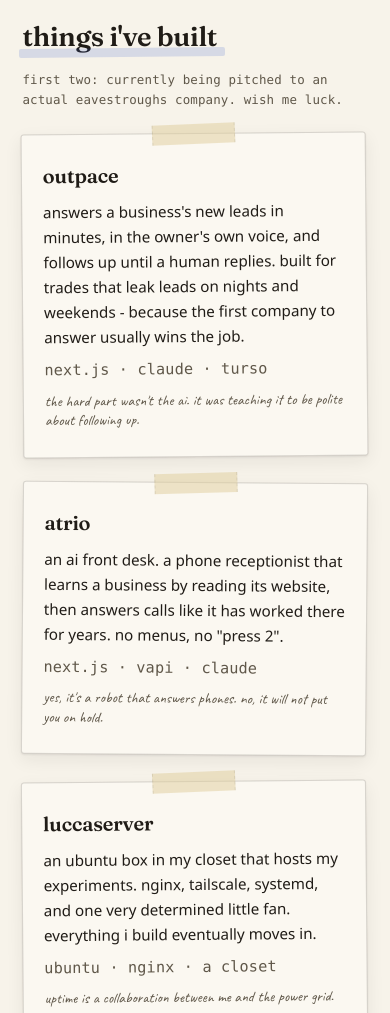
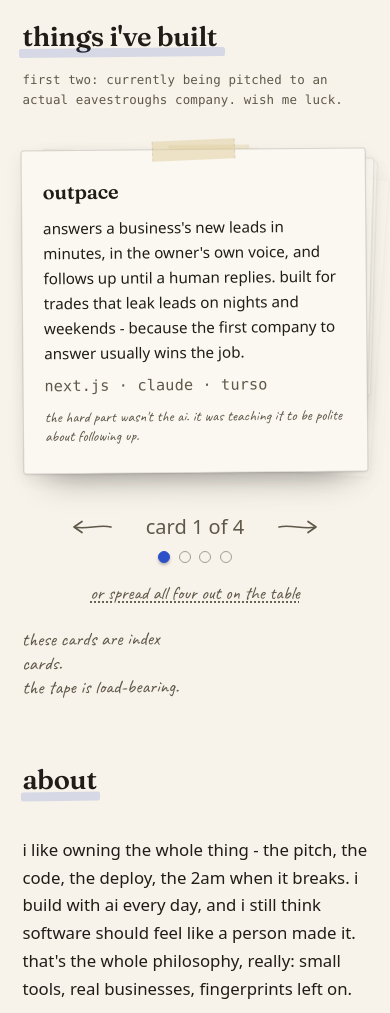
Before and after one commit to luccahp1/portfolio, a plain HTML site: page index.html in a window 390 px wide. Shown: the part 920-1933 px from the top of the page. Drawn offline with Linux system fonts and the light colour scheme.

Commit message:
v1.6: the project cards are a pile now - flip them, fling them, or spread them out
the four project cards were a 2x2 grid. they are now a stack on a desk: the
front one is readable, three lean up behind it. flip with the pencil arrows,
the thumbtack row, the arrow keys while the pile has focus, or by grabbing a
card and flinging it sideways. it wraps around.

a handwritten "or spread all four out on the table" toggle drops straight back
to the original grid. that is also the accessibility escape hatch, since the
cards behind the front one are inert and a screen reader should not have to
flip a carousel to read four index cards.

how it works: every card got wrapped in a .rolo-slot, and js only sets --d on
each slot (0 = front). one css rule turns depth into transform, opacity and
z-index, so a flip is just re-numbering the slots and letting transitions run.
no sequencing, nothing to get stuck half-animated.

two rules this respects on purpose:
- transforms go on the slot, never on the card. .card is already spoken for by
  tilt-a/tilt-b and by the tape incident (.fallen/.pinned), and a third owner
  of one property is how you get a bug you cannot find.
- arrow keys are bound to the pile and its controls, never to document. bound
  globally they would feed junk to the konami blueprint egg in main.js.

the pile carries a js-measured min-height (the tallest card) so flipping never
makes the page jump, re-measured on resize and on fonts.ready. the lean shrinks
on narrow screens so a phone never scrolls sideways. nothing persists: a reload
always deals card 1.

```diff
--- a/css/style.css
+++ b/css/style.css
@@ -205,6 +205,125 @@
 .card p { margin: 0.5rem 0; font-size: 0.95rem; }
 .stack { color: var(--ink-soft); }
 .card-note { color: var(--ink-soft); font-size: 1.15rem; }
+
+/* ---------- the pile ----------
+   four index cards stacked on a desk. rolo.js adds .rolo-on and drives each
+   slot's --d (0 = the one you're reading, 3 = bottom of the pile). every
+   transform lives on the SLOT, never the card: the card's own transform is
+   spoken for by tilt-a/tilt-b and by the tape incident (.fallen/.pinned).
+   no js, or "spread them out" on, and this is the plain grid it always was. */
+.rolo-slot { position: relative; }
+
+.cards.rolo-on {
+  display: block;
+  position: relative;
+  margin-top: 2.4rem;          /* room for the back of the pile to lean up */
+  touch-action: pan-y;         /* horizontal is ours, vertical is the page's */
+  --step-x: 17px;              /* how far each card behind leans right */
+  --step-y: -11px;             /* and up */
+}
+/* a narrow screen cannot spare 51px of lean, or the page scrolls sideways */
+@media (max-width: 560px) {
+  .cards.rolo-on { --step-x: 8px; --step-y: -6px; }
+}
+
+.cards.rolo-on .rolo-slot {
+  --d: 0;
+  position: absolute;
+  top: 0; left: 0; right: 0;
+  z-index: calc(20 - var(--d));
+  opacity: calc(1 - var(--d) * 0.28);
+  transform:
+    translate3d(calc(var(--d) * var(--step-x)), calc(var(--d) * var(--step-y)), 0)
+    scale(calc(1 - var(--d) * 0.038))
+    rotate(calc(var(--d) * 1.1deg));
+  transform-origin: 50% 100%;
+  transition: transform 0.52s cubic-bezier(0.22, 0.86, 0.3, 1),
+              opacity 0.42s ease;
+  will-change: transform;
+}
+
+/* only the front card is live. the rest are scenery until they come forward. */
+.cards.rolo-on .rolo-slot[inert] { pointer-events: none; }
+.cards.rolo-on .rolo-slot:not(.is-front) .card { box-shadow: var(--shadow); }
+.cards.rolo-on .rolo-slot.is-front .card {
+  box-shadow: var(--shadow), 0 26px 34px -24px rgba(0, 0, 0, 0.38);
+}
+
+/* the front card sits in the flow of the pile's measured height */
+.cards.rolo-on .rolo-slot.is-front { position: relative; }
+
+/* ---------- pile controls ---------- */
+.rolo-bar {
+  display: flex; align-items: center; justify-content: center;
+  gap: 0.35rem;
+  margin: 1.5rem 0 0;
+}
+
+.rolo-arm {
+  appearance: none; border: 0; background: none;
+  padding: 0.25rem 0.5rem;
+  color: var(--ink-soft);
+  cursor: pointer;
+  border-radius: 4px;
+  transition: color 0.2s ease, transform 0.2s ease;
+}
+.rolo-arm svg { display: block; width: 42px; height: 20px; overflow: visible; }
+.rolo-arm svg path {
+  fill: none; stroke: currentColor; stroke-width: 1.7;
+  stroke-linecap: round; stroke-linejoin: round;
+}
+.rolo-arm:hover { color: var(--pen); transform: translateY(-1px); }
+.rolo-arm[data-dir="-1"]:hover { transform: translateX(-3px); }
+.rolo-arm[data-dir="1"]:hover { transform: translateX(3px); }
+.rolo-arm:focus-visible { outline: 2px solid var(--pen); outline-offset: 3px; }
+
+.rolo-count {
+  min-width: 8.5rem; text-align: center;
+  margin: 0; font-size: 1.25rem;
+  color: var(--ink-soft);
+  user-select: none;
+}
+
+/* the thumbtacks. one per card, the front one pressed in. */
+.rolo-tacks { display: flex; justify-content: center; gap: 0.55rem; margin: 0.5rem 0 0; }
+.rolo-tack {
+  appearance: none; padding: 0; cursor: pointer;
+  width: 12px; height: 12px; border-radius: 50%;
+  background: transparent;
+  border: 1.6px solid var(--ink-soft);
+  opacity: 0.55;
+  transition: background-color 0.2s ease, opacity 0.2s ease, transform 0.2s ease;
+}
+.rolo-tack:hover { opacity: 1; transform: scale(1.15); }
+.rolo-tack[aria-current="true"] {
+  background: var(--pen); border-color: var(--pen);
+  opacity: 1;
+  box-shadow: 0 2px 3px rgba(0, 0, 0, 0.25);
+}
+.rolo-tack:focus-visible { outline: 2px solid var(--pen); outline-offset: 3px; }
+
+.rolo-spread {
+  display: block; margin: 0.9rem auto 0;
+  background: none; border: 0; padding: 0.2rem 0.4rem;
+  font-family: "Caveat", "Segoe Script", cursive;
+  font-size: 1.15rem; color: var(--ink-soft);
+  cursor: pointer; border-radius: 4px;
+  text-decoration: underline; text-decoration-style: dotted;
+  text-underline-offset: 3px;
+}
+.rolo-spread:hover { color: var(--pen); }
+.rolo-spread:focus-visible { outline: 2px solid var(--pen); outline-offset: 2px; }
+
+/* dragging the pile: no text selection mid-flick, and kill the transition so
+   the card tracks the finger instead of lagging behind it */
+.cards.rolo-dragging { user-select: none; }
+.cards.rolo-dragging .rolo-slot { transition: none; }
+
+@media (prefers-reduced-motion: reduce) {
+  .cards.rolo-on .rolo-slot { transition: none; }
+  .rolo-arm, .rolo-tack { transition: none; }
+}
 
 /* ---------- margin notes ---------- */
 .note {
--- a/index.html
+++ b/index.html
@@ -82,7 +82,11 @@
       <h2 id="work-h" class="display h2">things i've built<span class="h-under" aria-hidden="true"></span></h2>
       <p class="mono micro status-line">first two: currently being pitched to an actual eavestroughs company. wish me luck.</p>
 
-      <div class="cards">
+      <!-- the pile. four index cards on a desk; the front one is the one you're
+           reading. js turns this into a flippable stack - without it, or with
+           `spread` on, it's just a plain grid and everything stays readable. -->
+      <div class="cards" id="cards">
+        <div class="rolo-slot">
           <article class="card tilt-a" id="outpace">
             <span class="tape" aria-hidden="true"></span>
             <h3 class="display">outpace</h3>
@@ -92,7 +96,9 @@
             <p class="mono stack">next.js · claude · turso</p>
             <p class="hand card-note">the hard part wasn't the ai. it was teaching it to be polite about following up.</p>
           </article>
+        </div>
 
+        <div class="rolo-slot">
           <article class="card tilt-b" id="atrio">
             <span class="tape" aria-hidden="true"></span>
             <h3 class="display">atrio</h3>
@@ -101,7 +107,9 @@
             <p class="mono stack">next.js · vapi · claude</p>
             <p class="hand card-note">yes, it's a robot that answers phones. no, it will not put you on hold.</p>
           </article>
+        </div>
 
+        <div class="rolo-slot">
           <article class="card tilt-a" id="server">
             <span class="tape" aria-hidden="true"></span>
             <h3 class="display">luccaserver</h3>
@@ -110,7 +118,9 @@
             <p class="mono stack">ubuntu · nginx · a closet</p>
             <p class="hand card-note">uptime is a collaboration between me and the power grid.</p>
           </article>
+        </div>
 
+        <div class="rolo-slot">
           <article class="card tilt-b" id="site">
             <span class="tape" aria-hidden="true"></span>
             <h3 class="display">this site</h3>
@@ -121,6 +131,7 @@
             <p class="hand card-note">even the wobbles are on purpose. most of them.</p>
             <p><a href="https://github.com/luccahp1/portfolio">read the source →</a></p>
           </article>
+        </div>
       </div>
 
       <aside class="note note-left" aria-hidden="true">
@@ -202,6 +213,7 @@
             <li><strong>the lamp</strong> - the cord hanging top-right. it's a real rope: grab it and pull, any direction. it stretches, and when the tension is right the switch gives. swipe through it and it swings. pull it four times fast and it has opinions. ignore the warning and keep yanking… it snaps. sparks, flicker, the works. (i fix it. eventually. the repair tape stays.)</li>
             <li><strong>the second snap</strong> - break the cord again after the repair and i stop being nice: duct tape, a real wall switch, zero physics. the terminal's <code>rewire</code> command earns you the string back. i can't believe i added that.</li>
             <li><strong>the physics sliders</strong> - type <code>physics</code> in the terminal. gravity, damping, stretch, segments - the cord obeys in real time. nothing you set is ever saved, so break it with total confidence.</li>
+            <li><strong>the pile</strong> - the project cards are a stack on a desk, not a grid. flip through with the pencil arrows, the thumbtacks under them, the <kbd>←</kbd> <kbd>→</kbd> keys, or just grab a card and fling it sideways. if you would rather see all four at once, there's a line under the pile that spreads them out on the table.</li>
             <li><strong>the tape</strong> - it's holding the project cards up. grab one and pull it off. the card falls, and a very small lucca comes to pin it back with a real thumbtack - a different pin, spot, and angle every time. he does not use a level.</li>
             <li><strong>the vouch card</strong> - the button in the vouches section. typing a company summons a bonus question out of thin air. that's not a bug, that's logic.</li>
             <li><strong>leave &amp; come back</strong> - the tab title misses you, and the favicon lies down for a nap while you're gone.</li>
@@ -341,5 +353,6 @@
   <script src="js/terminal.js" defer></script>
   <script src="js/tape.js" defer></script>
   <script src="js/vouch.js" defer></script>
+  <script src="js/rolo.js" defer></script>
 </body>
 </html>
--- /dev/null
+++ b/js/rolo.js
@@ -0,0 +1,211 @@
+/* the pile. four index cards on a desk: you read the front one, the rest wait
+   their turn behind it. flip with the pencil arrows, the thumbtacks, a swipe,
+   or the arrow keys while the pile has focus.
+
+   two rules this file will not break:
+   1. every transform lands on the .rolo-slot wrapper, never on .card itself.
+      the card's transform already has two owners (tilt-a/tilt-b, and the tape
+      incident's .fallen/.pinned) and a third would just fight them.
+   2. arrow keys are only handled when focus is inside the pile. bound globally
+      they would feed the konami blueprint egg in main.js garbage.
+
+   no js means no .rolo-on, which means this stays the plain grid it was born as.
+   same for "spread them out on the table" - that's the escape hatch for anyone
+   who would rather see all four at once, screen readers included. */
+
+(function () {
+  const wrap = document.getElementById("cards");
+  if (!wrap) return;
+
+  const slots = Array.from(wrap.querySelectorAll(".rolo-slot"));
+  if (slots.length < 2) return;
+
+  const cardOf = (slot) => slot.firstElementChild;
+  const nameOf = (slot) => (cardOf(slot).querySelector("h3")?.textContent || "card").trim();
+
+  /* ---------- the controls, built here so a no-js visitor gets none ---------- */
+  const ARROW = {
+    "-1": '<svg viewBox="0 0 42 20" aria-hidden="true"><path d="M40 10 C 28 7, 16 13, 3 10 M11 4.5 L3 10 L11 15.5"/></svg>',
+    "1":  '<svg viewBox="0 0 42 20" aria-hidden="true"><path d="M2 10 C 14 7, 26 13, 39 10 M31 4.5 L39 10 L31 15.5"/></svg>',
+  };
+
+  function arm(dir, label) {
+    const b = document.createElement("button");
+    b.type = "button";
+    b.className = "rolo-arm";
+    b.dataset.dir = String(dir);
+    b.setAttribute("aria-label", label);
+    b.innerHTML = ARROW[String(dir)];
+    b.addEventListener("click", () => go(dir));
+    return b;
+  }
+
+  const ui = document.createElement("div");
+  ui.className = "rolo-ui";
+
+  const bar = document.createElement("div");
+  bar.className = "rolo-bar";
+
+  const count = document.createElement("p");
+  count.className = "rolo-count";
+  count.setAttribute("role", "status");
+  count.setAttribute("aria-live", "polite");
+
+  bar.append(arm(-1, "previous card"), count, arm(1, "next card"));
+
+  const tackRow = document.createElement("div");
+  tackRow.className = "rolo-tacks";
+  tackRow.setAttribute("role", "group");
+  tackRow.setAttribute("aria-label", "pick a card");
+
+  const tacks = slots.map((slot, k) => {
+    const t = document.createElement("button");
+    t.type = "button";
+    t.className = "rolo-tack";
+    t.setAttribute("aria-label", nameOf(slot));
+    t.addEventListener("click", () => to(k));
+    tackRow.appendChild(t);
+    return t;
+  });
+
+  const spreadBtn = document.createElement("button");
+  spreadBtn.type = "button";
+  spreadBtn.className = "rolo-spread";
+  spreadBtn.setAttribute("aria-pressed", "false");
+  spreadBtn.addEventListener("click", () => setSpread(!spreadOn));
+
+  ui.append(bar, tackRow, spreadBtn);
+  wrap.insertAdjacentElement("afterend", ui);
+
+  /* ---------- state ---------- */
+  let i = 0;
+  let spreadOn = false;
+
+  function render() {
+    const n = slots.length;
+    slots.forEach((slot, k) => {
+      const d = (k - i + n) % n;
+      slot.style.setProperty("--d", d);
+      const front = d === 0;
+      slot.classList.toggle("is-front", front);
+      // only the front card is reachable: the ones behind it are decoration,
+      // and tabbing into a card you cannot read is a trap.
+      if (front) {
+        slot.removeAttribute("inert");
+        slot.removeAttribute("aria-hidden");
+      } else {
+        slot.setAttribute("inert", "");
+        slot.setAttribute("aria-hidden", "true");
+      }
+    });
+    count.textContent = "card " + (i + 1) + " of " + n;
+    tacks.forEach((t, k) => t.setAttribute("aria-current", k === i ? "true" : "false"));
+  }
+
+  function go(dir) {
+    if (spreadOn) return;
+    const n = slots.length;
+    i = (i + dir + n) % n;
+    render();
+  }
+
+  function to(k) {
+    if (spreadOn) return;
+    i = k;
+    render();
+  }
+
+  /* the pile is only as tall as its tallest card, so flipping never makes the
+     page jump. measured after .rolo-on lands, because a card is full width in
+     the pile and a half-width column in the grid - different heights. */
+  function measure() {
+    if (spreadOn) return;
+    let tall = 0;
+    for (const slot of slots) tall = Math.max(tall, cardOf(slot).offsetHeight);
+    if (tall) wrap.style.minHeight = tall + "px";
+  }
+
+  function setSpread(on) {
+    spreadOn = on;
+    spreadBtn.setAttribute("aria-pressed", String(on));
+    spreadBtn.textContent = on
+      ? "ok, stack them back up"
+      : "or spread all four out on the table";
+    bar.hidden = on;
+    tackRow.hidden = on;
+
+    if (on) {
+      wrap.classList.remove("rolo-on");
+      wrap.style.minHeight = "";
+      slots.forEach((slot) => {
+        slot.classList.remove("is-front");
+        slot.removeAttribute("inert");
+        slot.removeAttribute("aria-hidden");
+        slot.style.removeProperty("--d");
+      });
+    } else {
+      wrap.classList.add("rolo-on");
+      render();
+      measure();
+    }
+  }
+
+  /* ---------- swipe / drag ---------- */
+  let drag = null;
+
+  wrap.addEventListener("pointerdown", (e) => {
+    if (spreadOn || e.button !== 0) return;
+    // the tape has its own pointer handlers, and links deserve their clicks
+    if (e.target.closest(".tape, a, button, input, textarea")) return;
+    const front = slots[i];
+    drag = { x: e.clientX, y: e.clientY, el: front, moved: false };
+  });
+
+  wrap.addEventListener("pointermove", (e) => {
+    if (!drag) return;
+    const dx = e.clientX - drag.x;
+    const dy = e.clientY - drag.y;
+    if (!drag.moved) {
+      // let vertical intent through: that's the page scrolling, not a flip
+      if (Math.abs(dx) < 8 || Math.abs(dx) <= Math.abs(dy)) return;
+      drag.moved = true;
+      wrap.classList.add("rolo-dragging");
+    }
+    drag.el.style.transform =
+      "translate3d(" + dx + "px, " + (Math.abs(dx) * -0.05).toFixed(2) + "px, 0)" +
+      " rotate(" + (dx * 0.02).toFixed(2) + "deg)";
+  });
+
+  function endDrag(e) {
+    if (!drag) return;
+    const { el, moved, x } = drag;
+    const dx = (e.clientX ?? x) - x;
+    drag = null;
+    wrap.classList.remove("rolo-dragging");
+    el.style.transform = "";          // hand the transform back to the stylesheet
+    if (moved && Math.abs(dx) > 60) go(dx < 0 ? 1 : -1);
+  }
+  wrap.addEventListener("pointerup", endDrag);
+  wrap.addEventListener("pointercancel", endDrag);
+
+  /* ---------- keys, scoped to the pile ---------- */
+  function onKey(e) {
+    if (spreadOn || e.altKey || e.ctrlKey || e.metaKey) return;
+    if (e.key === "ArrowLeft") { e.preventDefault(); go(-1); }
+    else if (e.key === "ArrowRight") { e.preventDefault(); go(1); }
+  }
+  wrap.addEventListener("keydown", onKey);
+  ui.addEventListener("keydown", onKey);
+
+  /* ---------- go ---------- */
+  setSpread(false);
+
+  let t = 0;
+  addEventListener("resize", () => {
+    clearTimeout(t);
+    t = setTimeout(measure, 150);
+  });
+  // fraunces and caveat land late and change every card's height when they do
+  if (document.fonts?.ready) document.fonts.ready.then(measure);
+  addEventListener("load", measure);
+})();
```
Also changed, not shown: 1 other file. Lines whose indentation alone changed are shown as unchanged.
